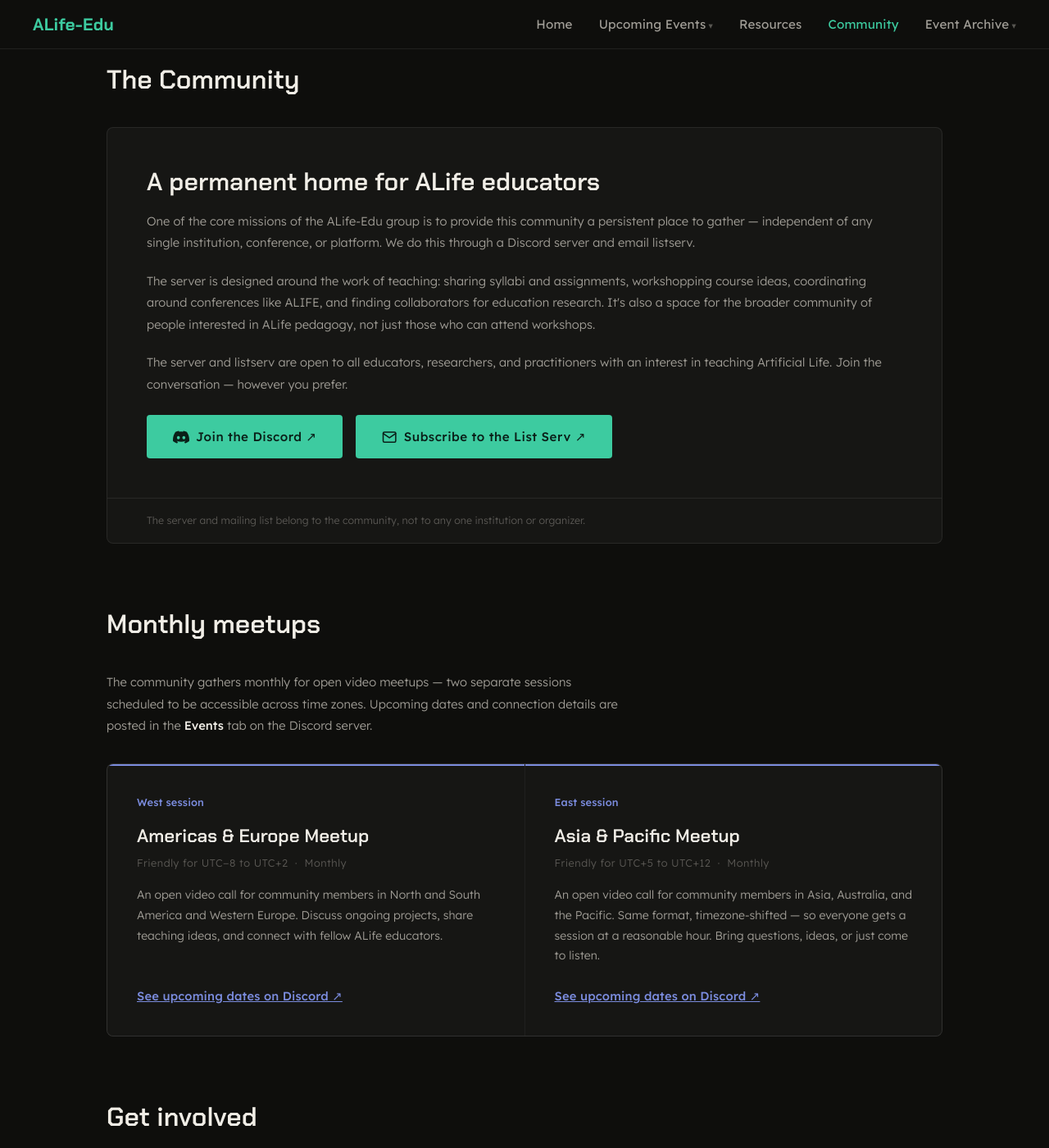
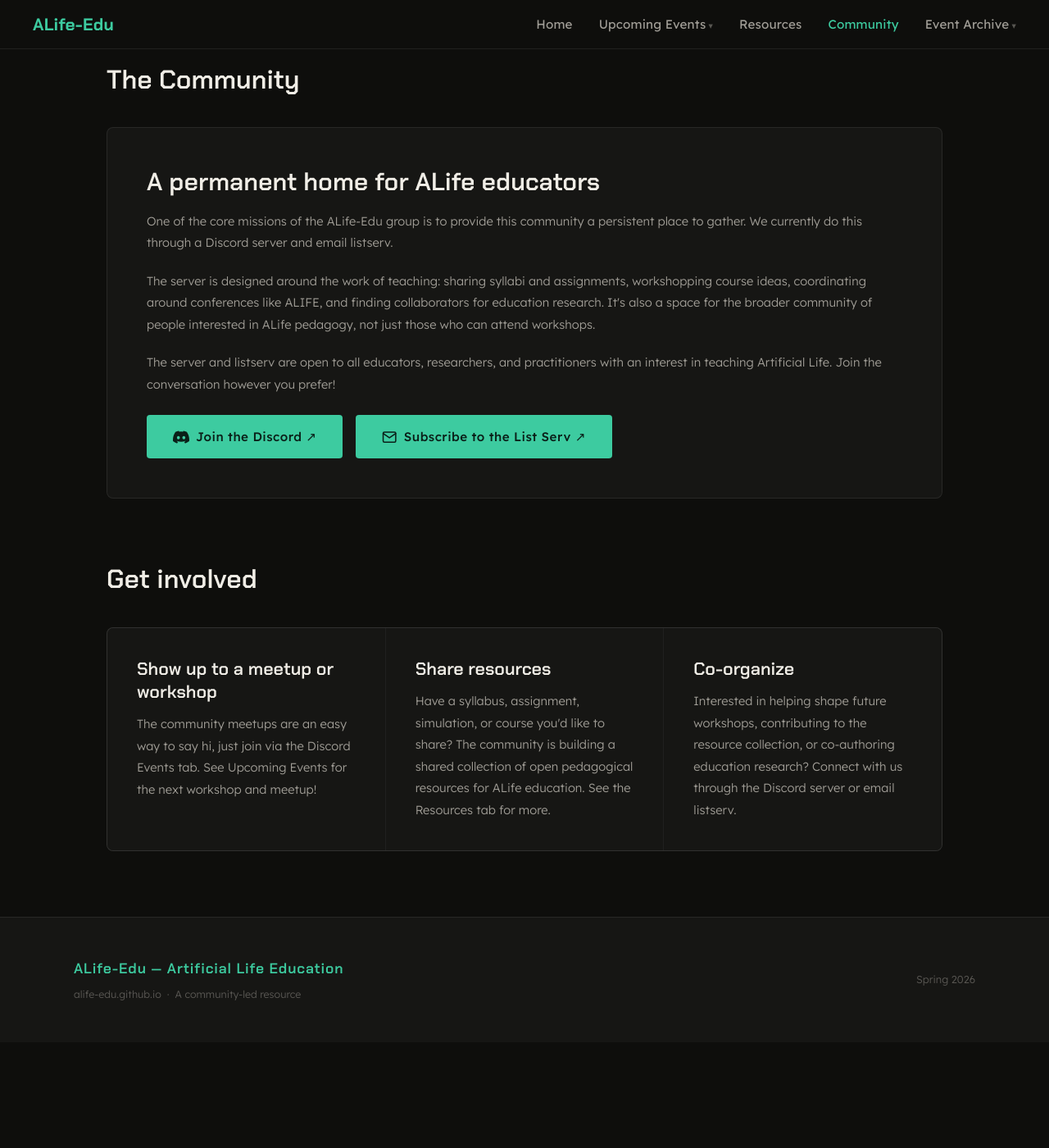
Before and after one commit to alife-edu/alife-edu.github.io, a Jekyll site: the page built from community.html, in a window 1280 px wide and 1400 px high, scrolled down 459 px. Shown: the whole window at 82% size. Built offline with Jekyll 4.4.1, drawn with Linux system fonts in a browser that asks for light colours; after the commit the page ends 1730 px from its top, so only the background shows below that; some of the changed text lies outside the part shown.

Commit message:
forward proofing and de-AIing text

```diff
--- a/community.html
+++ b/community.html
@@ -10,7 +10,7 @@
 <div style="border-bottom: 1px solid var(--border);">
   <div class="hero hero--half hero--indigo">
     <h1>A permanent home for ALife educators</h1>
-    <p class="hero-sub">The ALife-Edu community is a persistent space for educators, researchers, and practitioners who teach Artificial Life — independent of any single institution, conference, or platform.</p>
+    <p class="hero-sub">The ALife-Edu community is a persistent space for educators, researchers, and practitioners who teach Artificial Life — independent of any single institution, society, conference, or platform.</p>
   </div>
 </div>
 
@@ -26,9 +26,9 @@
       <div class="community-inner" style="display: block;">
         <div class="community-text" style="max-width: 100%;">
           <h3>A permanent home for ALife educators</h3>
-          <p>One of the core missions of the ALife-Edu group is to provide this community a persistent place to gather — independent of any single institution, conference, or platform. We do this through a Discord server and email listserv.</p>
+          <p>One of the core missions of the ALife-Edu group is to provide this community a persistent place to gather. We currently do this through a Discord server and email listserv.</p>
           <p>The server is designed around the work of teaching: sharing syllabi and assignments, workshopping course ideas, coordinating around conferences like ALIFE, and finding collaborators for education research. It's also a space for the broader community of people interested in ALife pedagogy, not just those who can attend workshops.</p>
-          <p>The server and listserv are open to all educators, researchers, and practitioners with an interest in teaching Artificial Life. Join the conversation — however you prefer.</p>
+          <p>The server and listserv are open to all educators, researchers, and practitioners with an interest in teaching Artificial Life. Join the conversation however you prefer!</p>
 
           <!-- Interactive Action Buttons with Inline Icons -->
           <div style="display: flex; gap: 1rem; margin-top: 1.5rem; flex-wrap: wrap; align-items: center;">
@@ -54,19 +54,18 @@
         </div>
       </div>
 
-      <div class="community-footer">
-        The server and mailing list belong to the community, not to any one institution or organizer.
-      </div>
     </div>
   </section>
 
-  <!-- 02 — MONTHLY MEETUPS -->
+  <!-- 02 — MEETUPS -->
+   <!--
   <section class="section" id="meetups">
     <div class="section-header">
-      <h2>Monthly meetups</h2>
+      <h2>Meetups</h2>
     </div>
 
-    <p style="font-size: 0.92rem; color: var(--text-mid); line-height: 1.8; font-weight: 300; max-width: 640px; margin-bottom: 2rem;">The community gathers monthly for open video meetups — two separate sessions scheduled to be accessible across time zones. Upcoming dates and connection details are posted in the <strong style="color: var(--text); font-weight: 500;">Events</strong> tab on the Discord server.</p>
+    <p style="font-size: 0.92rem; color: var(--text-mid); line-height: 1.8; font-weight: 300; max-width: 640px; margin-bottom: 2rem;">The community gathers regularly for open video meetups.
+       Upcoming dates and connection details are posted in the <strong style="color: var(--text); font-weight: 500;">Events</strong> tab on the Discord server.</p>
 
     <div class="card-grid card-grid--2">
 
@@ -78,6 +77,7 @@
         <a href="https://discord.gg/jEtVQCMYjh" target="_blank" rel="noopener" class="card-link" style="color: var(--indigo);">See upcoming dates on Discord ↗</a>
       </div>
 
+
       <div class="card c-indigo">
         <div class="card-eyebrow">East session</div>
         <div class="card-title">Asia &amp; Pacific Meetup</div>
@@ -88,6 +88,7 @@
 
     </div>
   </section>
+  -->
 
   <!-- 03 — GET INVOLVED -->
   <section class="section" id="get-involved">
@@ -98,11 +99,11 @@
     <div class="card-grid card-grid--3">
       <div class="card">
         <h3>Show up to a meetup or workshop</h3>
-        <p>The monthly community meetups (East and West sessions) are the easiest way in — no registration needed, just join via the Discord Events tab. The <a href="tal-alife-2026.html" style="color: var(--text); text-decoration: underline; text-underline-offset: 2px;">TAL in-person workshop</a> at ALIFE 2026 in Waterloo (August 2026) is the next major community gathering.</p>
+        <p>The community meetups are an easy way to say hi, just join via the Discord Events tab. See Upcoming Events for the next workshop and meetup!</p>
       </div>
       <div class="card">
         <h3>Share resources</h3>
-        <p>Have a syllabus, assignment, simulation, or course you'd like to share? The community is building a shared collection of open pedagogical resources for ALife education.</p>
+        <p>Have a syllabus, assignment, simulation, or course you'd like to share? The community is building a shared collection of open pedagogical resources for ALife education. See the Resources tab for more.</p>
       </div>
       <div class="card">
         <h3>Co-organize</h3>
```
Also changed, not shown: index.html (+6 -6 lines).
